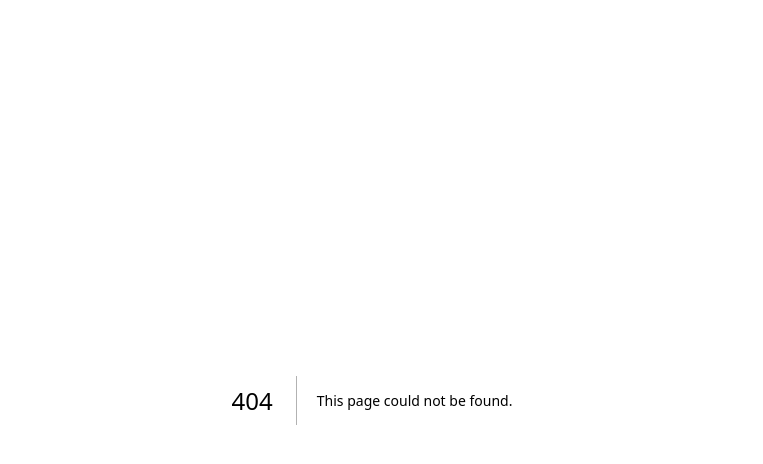
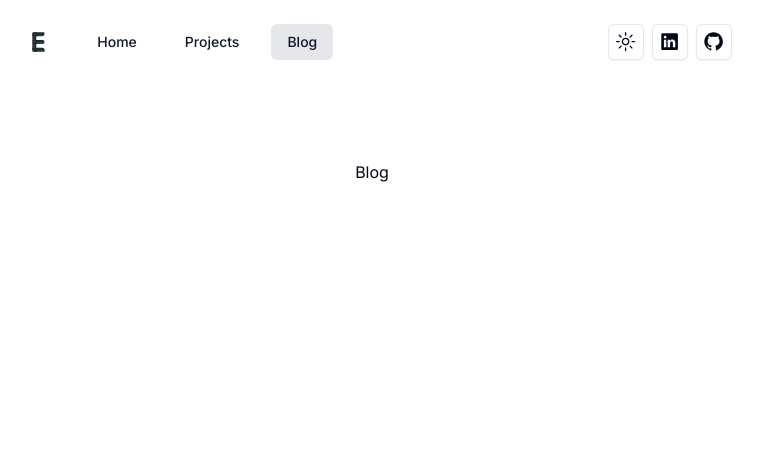
Before and after one commit to EmreKarslan/emrekarslan.github.io, a Next.js app: page /blog in a window 1280 px wide. Before the commit this address had no page. Shown: the top 464 px of the page, without its empty margins (268-1031 px from the left). Built offline with nearby package versions, Linux system fonts and the light colour scheme.

Commit message:
feat(page): Add blog page

```diff
--- /dev/null
+++ b/src/app/(main)/blog/page.tsx
@@ -0,0 +1,10 @@
+const BlogPage = () => {
+  return (
+    <div className="min-h-full flex items-center justify-center flex-col max-w-[60vw] m-auto">
+      <div className="flex flex-col items-center justify-center md:justify-start text-center gap-y-8 flex-1 px-6 pb-10">
+        Blog
+      </div>
+    </div>
+  );
+};
+export default BlogPage;
```
